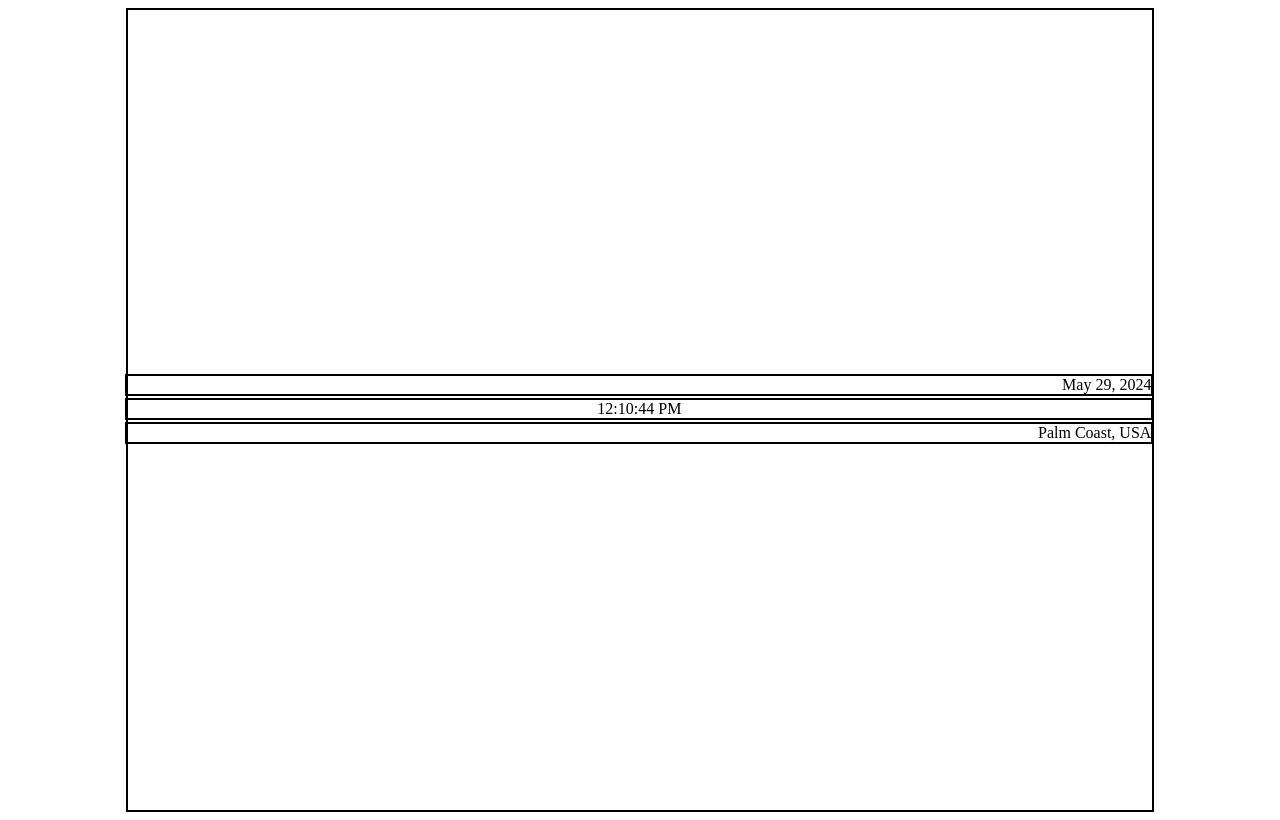
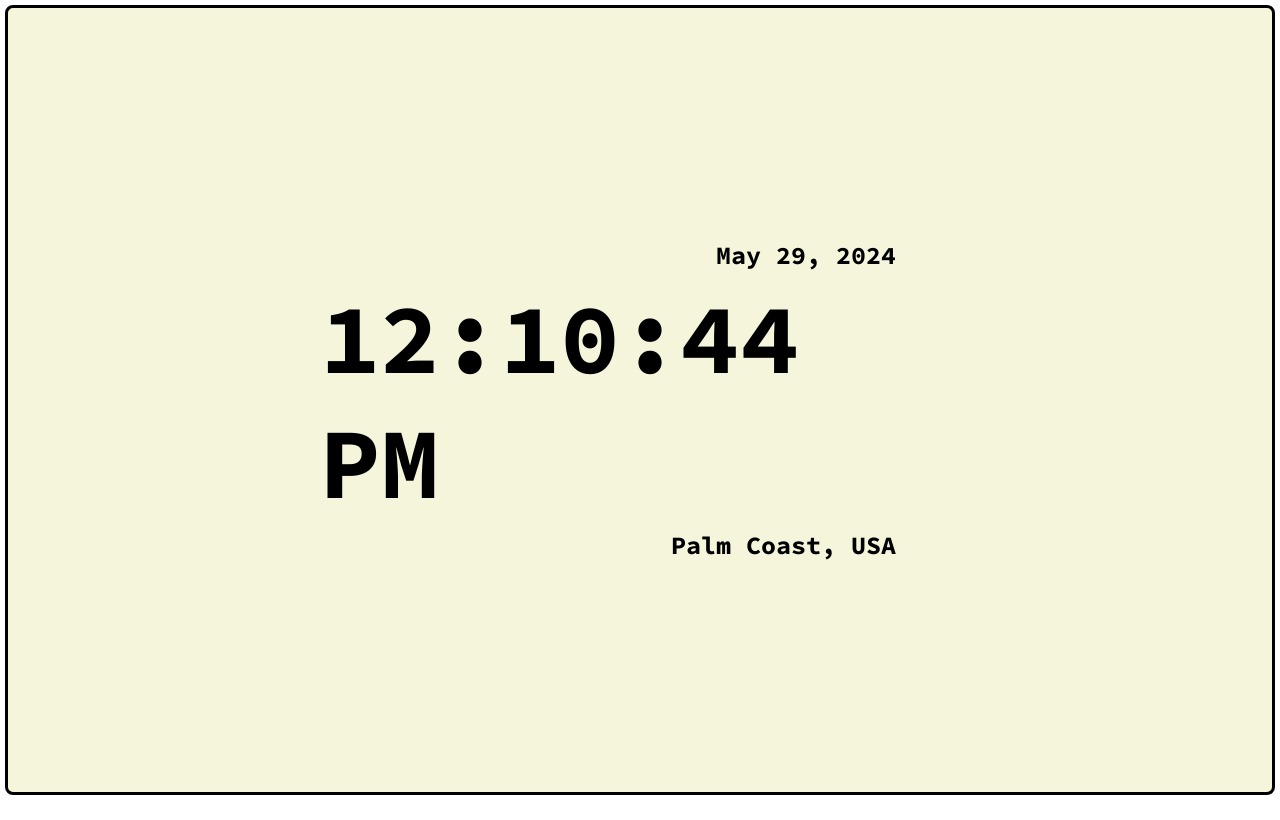
Before and after one commit to YashPatel04/Clock, a website: page index.html in a window 1280 px wide. Drawn offline with Linux system fonts and the light colour scheme.

Commit message:
basic styling

```diff
--- a/index.html
+++ b/index.html
@@ -8,10 +8,13 @@
 </head>
 <body>
     <section id="section">
-        <section class="content" id="dayndate">day and date</section>
-        <section class="content" id="time">time</section>
+        <section class="content" id="dayndate"></section>
+        <section class="content" id="time"></section>
         <section class="content" id="loc"></section>
         <script src="bundle.js"></script>
     </section>
+    <link rel="preconnect" href="https://fonts.googleapis.com">
+    <link rel="preconnect" href="https://fonts.gstatic.com" crossorigin>
+    <link href="https://fonts.googleapis.com/css2?family=Source+Code+Pro:ital,wght@0,700;1,700&display=swap" rel="stylesheet">
 </body>
 </html>
--- a/package.json
+++ b/package.json
@@ -14,7 +14,9 @@
   "description": "",
   "dependencies": {
     "browserify": "^17.0.0",
-    "live-server": "^1.2.2",
     "moment": "^2.30.1"
+  },
+  "devDependencies": {
+    "live-server": "^1.2.2"
   }
 }
--- a/style.css
+++ b/style.css
@@ -1,12 +1,13 @@
 body{
     overflow: hidden;
+    margin: 5px;
 }
+
 .content{
     display: flex;
     flex-direction: row;
     justify-content: space-evenly;
-    border: 2px solid black;
-    width: 80vw;
+    width: 40vw;
 }
 #loc{
     justify-content: flex-end;
@@ -16,19 +17,30 @@ body{
 }
 @media screen and (min-width: 940px) {
   #section{
-    width: 80vw;
-    height: 100vh;
+    height: 98vh;
     margin: 0 auto;
-    border: 2px solid black;
+    border: 3px solid black;
+    border-radius: 8px;
     display: flex;
     justify-content: center;
     flex-direction: column;
     align-items: center;
-  }
+    background-color: beige;
+}
   .content{
     margin-right: .10vw;
-    margin-left: .10vw
+    margin-left: .10vw;
     margin-top: 0.25vh;
     margin-bottom:0.25vh;
+    font-family: "Source Code Pro"
+  }
+  #time{
+    font-size: 100px;
+    width: 50vw;
+
+  }
+  #loc,#dayndate{
+    padding-right: 0vw;
+    font-size: 25px;
   }
 }
```
Also changed, not shown: 1 other file.
